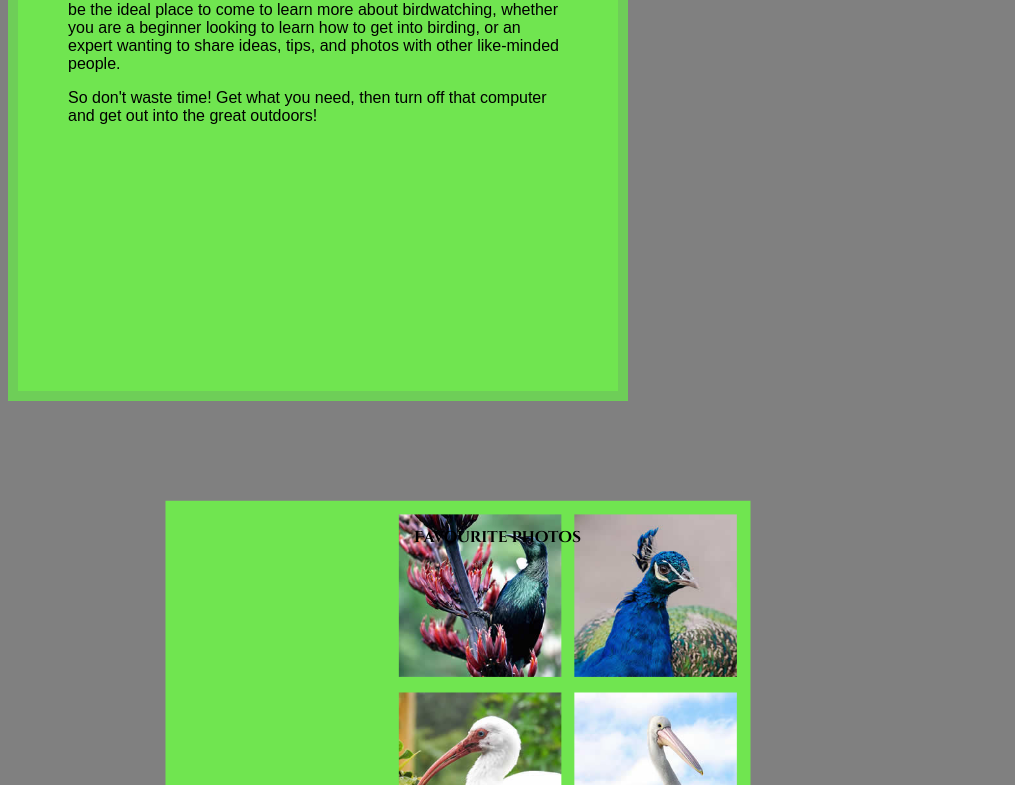
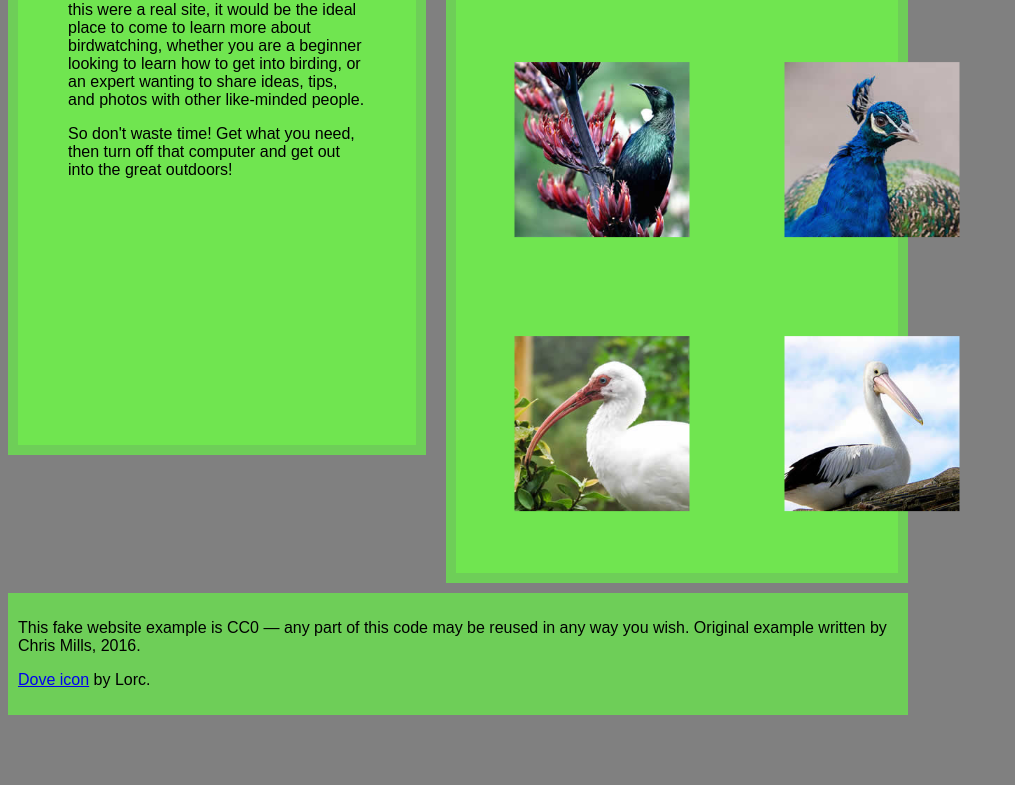
Before and after one commit to kalebvandersys/CS408-4.2-Lab, a website: page index.html in a window 1280 px wide. Shown: the part 384-1169 px from the top of the page, without its empty margins (0-1015 px from the left). After the commit the page ends 1107 px from the top, so only its background shows below. Drawn offline with Linux system fonts and the light colour scheme.

Commit message:
wip close

```diff
--- a/css/style.css
+++ b/css/style.css
@@ -11,7 +11,8 @@ h1 {
 h2 {
     font-family: "Cinzel Decorative", "Tangerine", cursive;
     position: relative;
-    left: 35%;
+    left: 0%;
+    font-size: 30px;
 }
 
 body {
@@ -58,29 +59,42 @@ header {
 
 .gallery {
     background-color: #70e550;
-    display: flex;
-    flex-wrap: wrap;
-    justify-content: right;
+    display: grid;
+    grid-template-columns: repeat(2, 1fr); /* 2x2 grid */
     gap: 20px;
     padding: 21px;
-    scale: 0.65;
-    justify-content: right;
+    border: 10px solid #6ece58;
+    flex: 1;
+    max-width: 400px;
 }
 
+.gallery h2 {
+  grid-column: 1 / -1;
+}
 .intro {
-    width: 500px;
+    width: 400px;
     background-color: #70e550;
     border: 10px solid #6ece58;
     padding-bottom: 250px;
     padding-top: 10px;
     padding-left: 50px;
     padding-right: 50px;
+    flex: 1;
 }
 .intro-text {
     font-size: 30px;
     line-height: 30px;
 }
-
+.middle{
+    display: flex;
+    gap: 20px;
+    margin-top: 20px;
+    align-items: flex-start;
+    margin-bottom: 10px;
+}
+.pictures{
+    scale: 0.7;
+}
 .footer {
     background-color: #6ece58;
     padding: 10px;
--- a/index.html
+++ b/index.html
@@ -27,7 +27,7 @@
       <li class="menu-item"><a href="#">FORUM</a></li>
     </ul>
   </div>
-
+  <div class="middle">
     <div class="intro">
       <h2 class="intro-text">Welcome</h2>
 
@@ -40,16 +40,16 @@
     </div>
     <div class="gallery">
       <h2>Favourite photos</h2>
-    <a href="favorite-1.jpg"><img src="favorite-1_th.jpg"
+      <a class="pictures" href="favorite-1.jpg"><img src="favorite-1_th.jpg"
           alt="Small black bird, black claws, long black slender beak, links to larger version of the image"></a>
-    <a href="favorite-2.jpg"><img src="favorite-2_th.jpg"
+      <a class="pictures" href="favorite-2.jpg"><img src="favorite-2_th.jpg"
           alt="Top half of a pretty bird with bright blue plumage on neck, light colored beak, blue headdress, links to larger version of the image"></a>
-    <a href="favorite-3.jpg"><img src="favorite-3_th.jpg"
+      <a class="pictures" href="favorite-3.jpg"><img src="favorite-3_th.jpg"
           alt="Top half of a large bird with white plumage, very long curved narrow light colored break, links to larger version of the image"></a>
-    <a href="favorite-4.jpg"><img src="favorite-4_th.jpg"
+      <a class="pictures" href="favorite-4.jpg"><img src="favorite-4_th.jpg"
           alt="Large bird, mostly white plumage with black plumage on back and rear, long straight white beak, links to larger version of the image"></a>
     </div>
-
+  </div>
   <div class="footer">
     <p>This fake website example is CC0 — any part of this code may be reused in any way you wish. Original example
       written by Chris Mills, 2016.</p>
```
Lines whose indentation alone changed are shown as unchanged.
